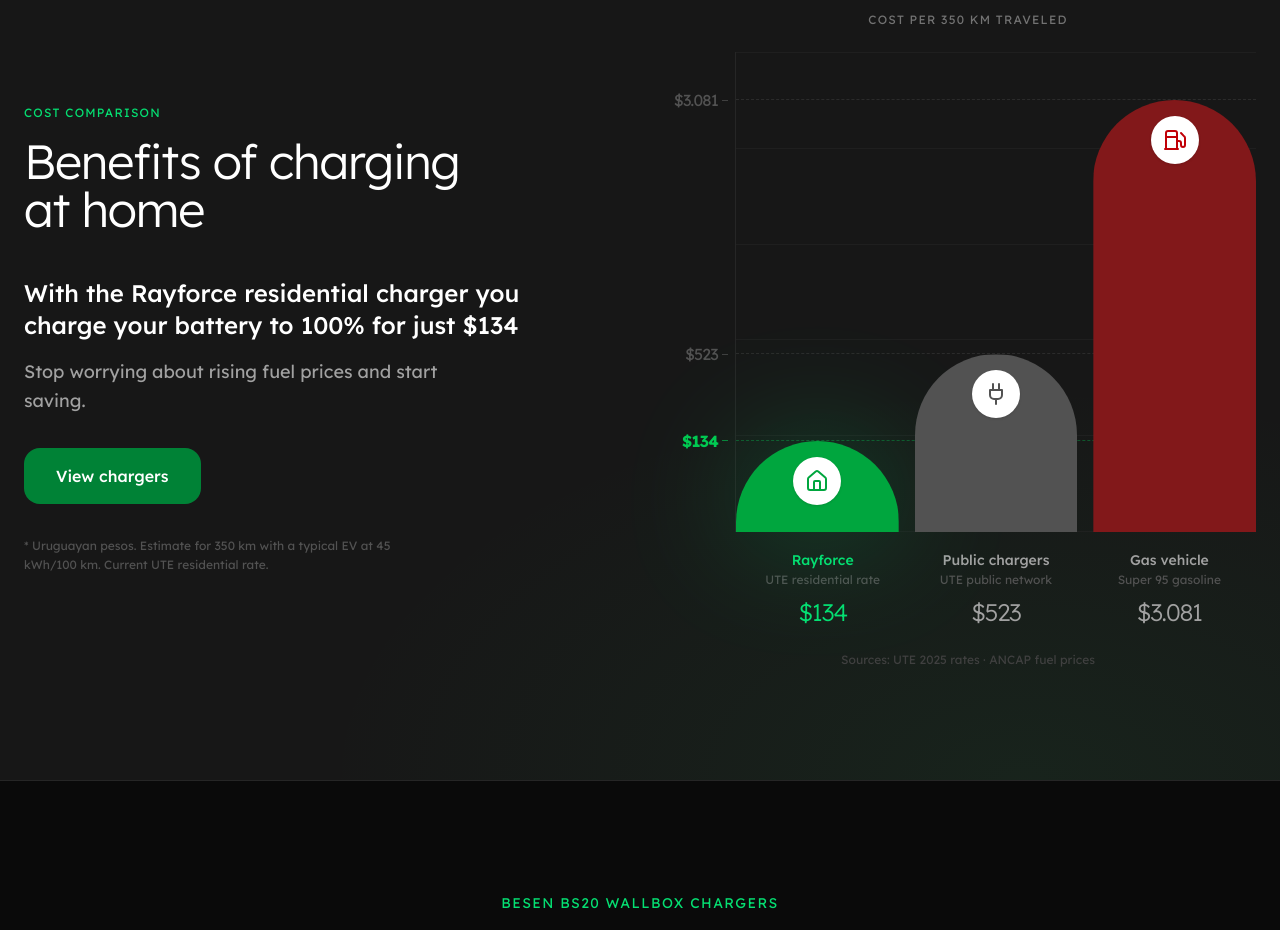
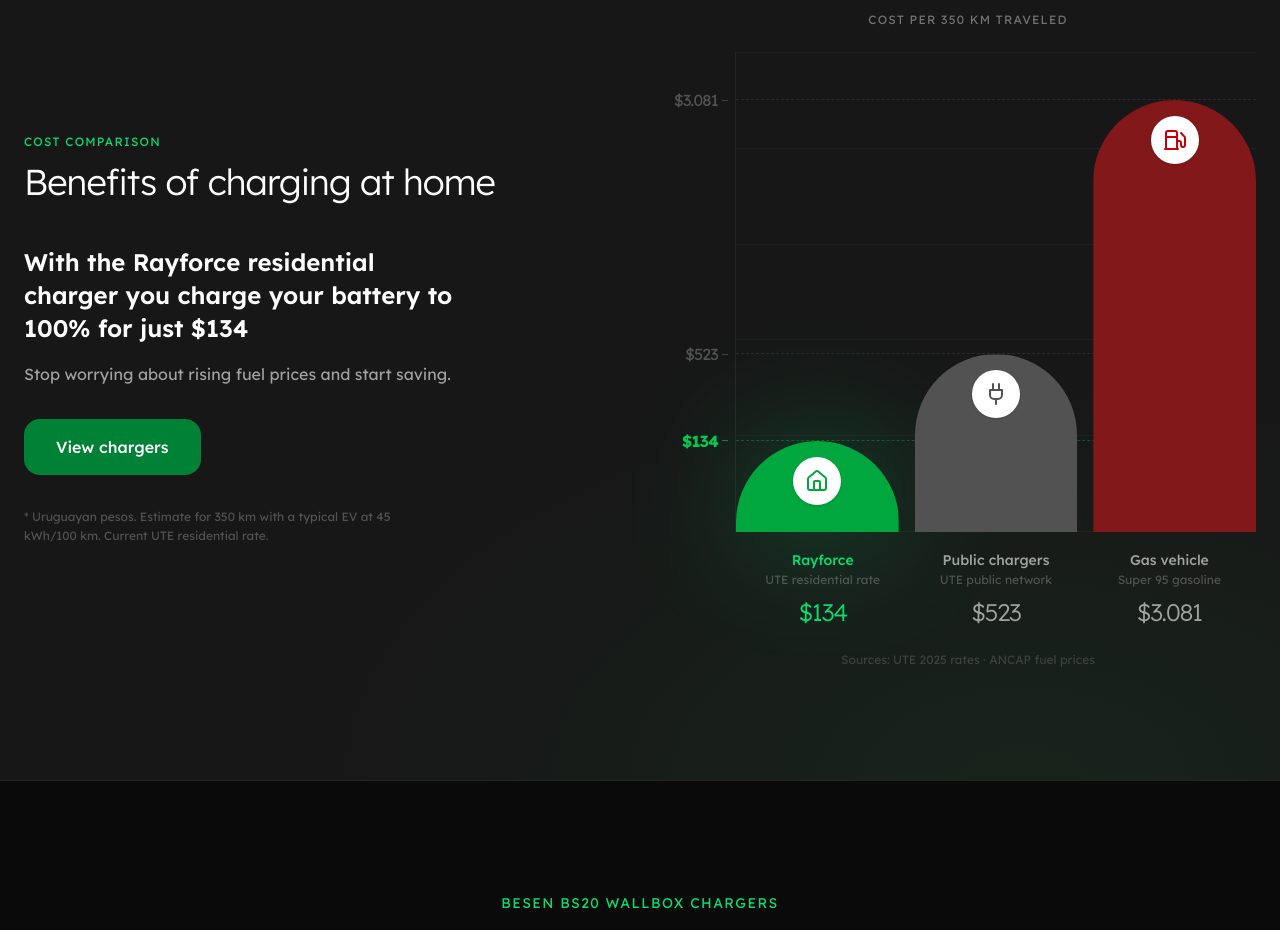
Before and after one commit to agreco88/rayforce-ev, a Next.js app: page /en in a window 1280 px wide. Shown: the part 900-1830 px from the top of the page. Built offline with nearby package versions, Linux system fonts and the light colour scheme.

Commit message:
Rebalance HomeCostSection typography for new copy
Title is now a section heading (text-3xl/4xl font-light), subheading is
the main hook with the price (text-xl/2xl font-semibold), description
stays subtle (text-sm/base neutral-400).

Co-Authored-By: Claude Sonnet 4.6 <noreply@anthropic.com>

```diff
--- a/src/components/sections/home/cost/HomeCostSection.tsx
+++ b/src/components/sections/home/cost/HomeCostSection.tsx
@@ -82,21 +82,21 @@ export function HomeCostSection() {
             <motion.h2
               id="cost-heading"
               variants={waterfallItem}
-              className="mt-4 text-4xl sm:text-5xl font-light tracking-tight text-pretty"
+              className="mt-3 text-3xl sm:text-4xl font-light tracking-tight"
             >
               {t("title")}
             </motion.h2>
 
             <motion.p
               variants={waterfallItem}
-              className="mt-5 text-xl sm:text-2xl font-medium text-white"
+              className="mt-5 text-xl sm:text-2xl font-semibold text-white leading-snug text-pretty max-w-md"
             >
               {t("subheading")}
             </motion.p>
 
             <motion.p
               variants={waterfallItem}
-              className="mt-4 text-lg leading-relaxed text-neutral-400 max-w-md"
+              className="mt-4 text-sm sm:text-base leading-relaxed text-neutral-400"
             >
               {t("description")}
             </motion.p>
@@ -214,7 +214,11 @@ export function HomeCostSection() {
                           <motion.div
                             initial={{ y: barH }}
                             animate={{ y: chartInView ? 0 : barH }}
-                            transition={{ duration: 1.1, delay, ease: "easeOut" }}
+                            transition={{
+                              duration: 1.1,
+                              delay,
+                              ease: "easeOut",
+                            }}
                             className={`absolute inset-0 ${bg}`}
                             style={{
                               borderTopLeftRadius: "9999px",
@@ -224,7 +228,10 @@ export function HomeCostSection() {
                             <motion.div
                               initial={{ opacity: 0 }}
                               animate={{ opacity: chartInView ? 1 : 0 }}
-                              transition={{ duration: 0.4, delay: delay + 0.75 }}
+                              transition={{
+                                duration: 0.4,
+                                delay: delay + 0.75,
+                              }}
                               className="absolute left-1/2 top-3 sm:top-4 -translate-x-1/2"
                             >
                               <div className="flex h-8 w-8 sm:h-12 sm:w-12 items-center justify-center rounded-full bg-white shadow-sm">
```
